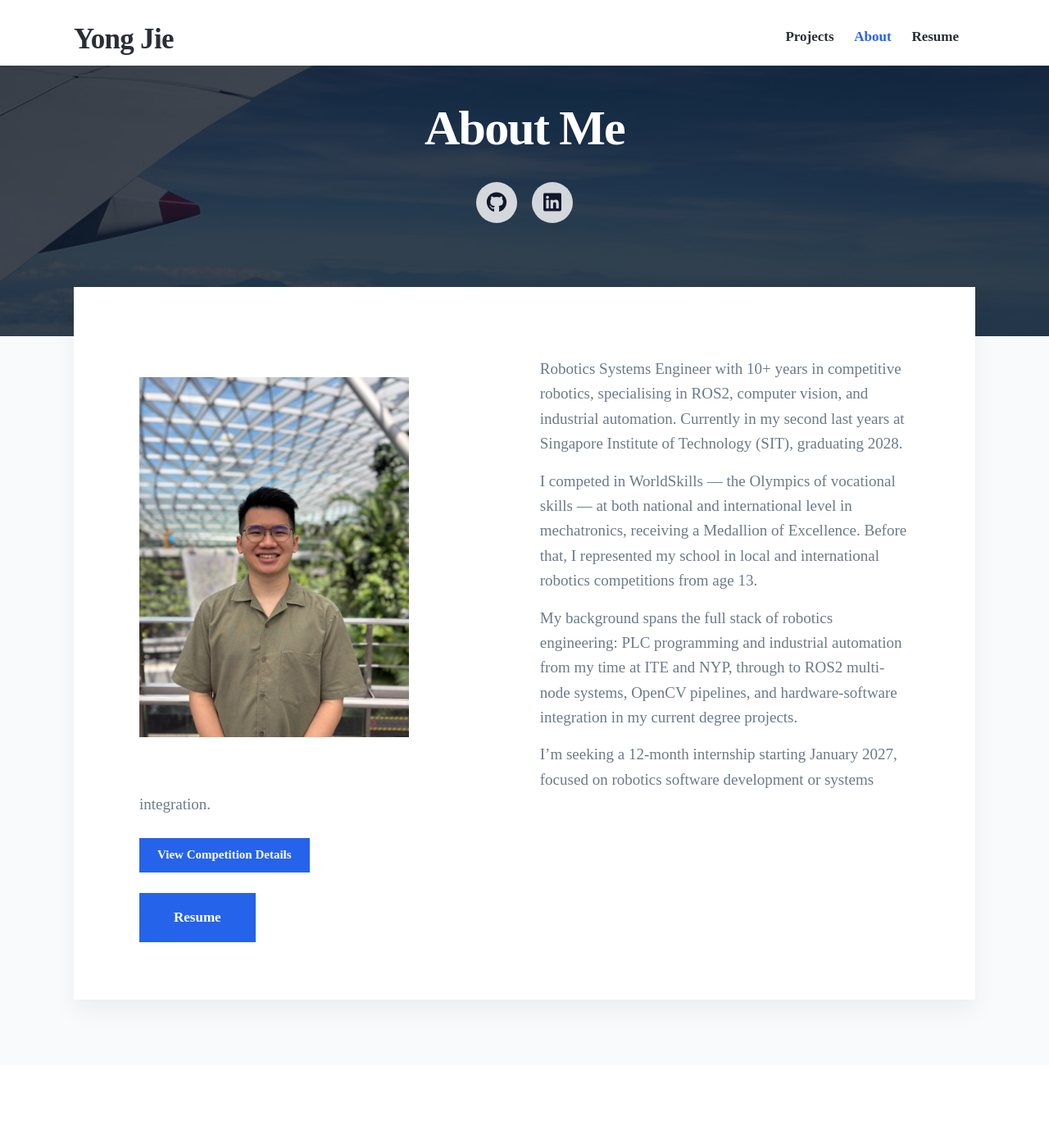
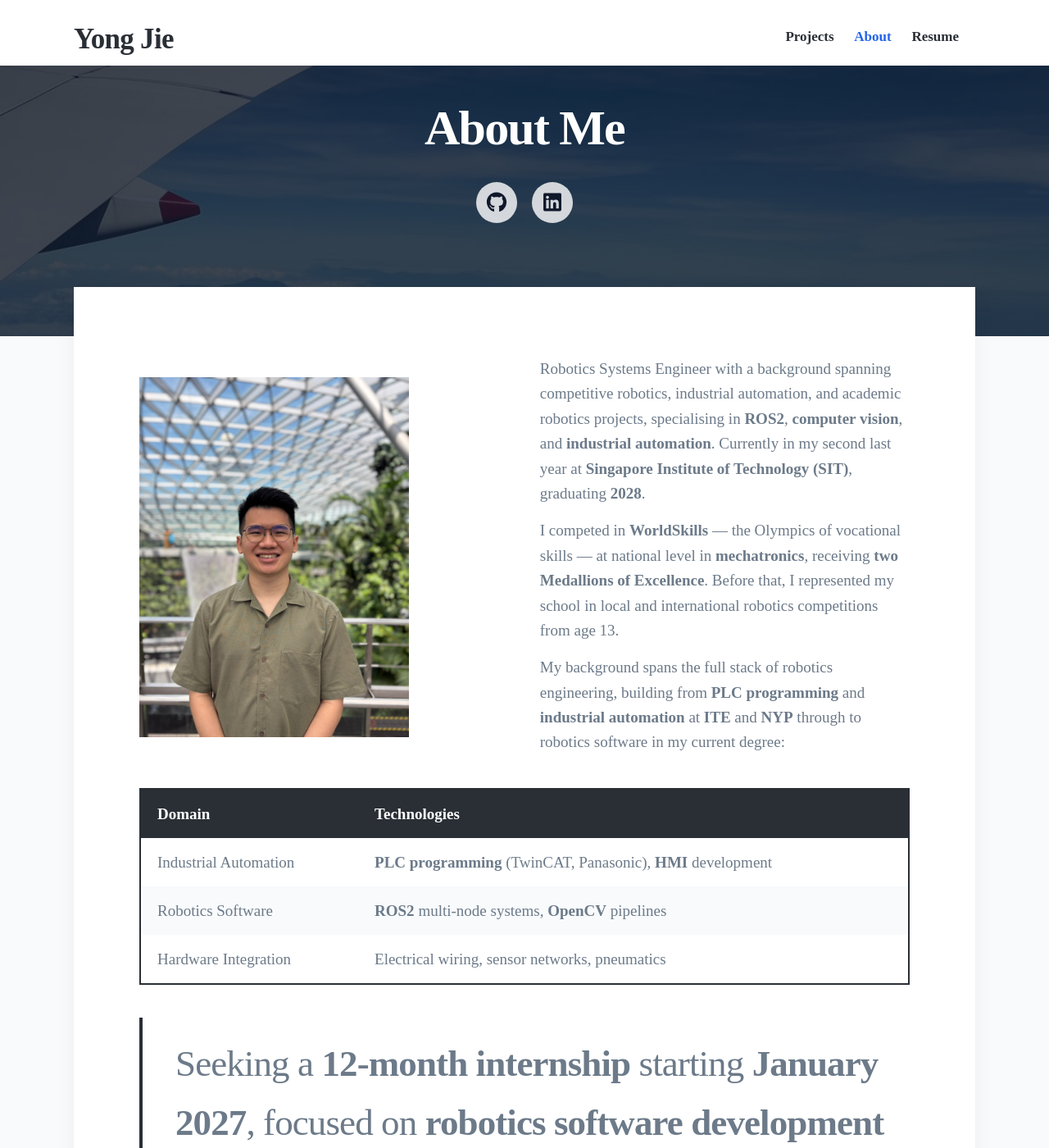
Before and after one commit to YongJiee/YongJiee.github.io, a Jekyll site: the page built from _pages/about.md, in a window 1280 px wide and 1400 px high. Shown: the whole window at 82% size. Built offline with Jekyll 4.4.1, drawn with Linux system fonts in a browser that asks for light colours; nearby versions of some CDN libraries; some of the changed text lies outside the part shown.

Commit message:
Update about page: fix accuracy, bolding, and formatting
- Remove inaccurate 10+ years claim; rephrase as background spanning competitive robotics, industrial automation, and academic projects
- Fix Medallion of Excellence singular → two Medallions of Excellence
- Remove unsupported international level competition claim
- Fix second last years → second last year
- Bold key technical terms and achievements throughout
- Replace tech stack paragraph with domain/technologies table
- Convert internship statement to blockquote
- Add divider before buttons

Co-Authored-By: Claude Sonnet 4.6 <noreply@anthropic.com>

```diff
--- a/_pages/about.md
+++ b/_pages/about.md
@@ -9,13 +9,21 @@ featured_image: '/images/Background.jpg'
   <img src="/images/Me.jpg" style="width: 70%;" class="img-fluid rounded">
 </figure>
 
-Robotics Systems Engineer with 10+ years in competitive robotics, specialising in ROS2, computer vision, and industrial automation. Currently in my second last years at Singapore Institute of Technology (SIT), graduating 2028.
+Robotics Systems Engineer with a background spanning competitive robotics, industrial automation, and academic robotics projects, specialising in **ROS2**, **computer vision**, and **industrial automation**. Currently in my second last year at **Singapore Institute of Technology (SIT)**, graduating **2028**.
 
-I competed in WorldSkills — the Olympics of vocational skills — at both national and international level in mechatronics, receiving a Medallion of Excellence. Before that, I represented my school in local and international robotics competitions from age 13.
+I competed in **WorldSkills** — the Olympics of vocational skills — at national level in **mechatronics**, receiving **two Medallions of Excellence**. Before that, I represented my school in local and international robotics competitions from age 13.
 
-My background spans the full stack of robotics engineering: PLC programming and industrial automation from my time at ITE and NYP, through to ROS2 multi-node systems, OpenCV pipelines, and hardware-software integration in my current degree projects.
+My background spans the full stack of robotics engineering, building from **PLC programming** and **industrial automation** at **ITE** and **NYP** through to robotics software in my current degree:
 
-I'm seeking a 12-month internship starting January 2027, focused on robotics software development or systems integration.
+| Domain | Technologies |
+|--------|-------------|
+| Industrial Automation | **PLC programming** (TwinCAT, Panasonic), **HMI** development |
+| Robotics Software | **ROS2** multi-node systems, **OpenCV** pipelines |
+| Hardware Integration | Electrical wiring, sensor networks, pneumatics |
+
+> Seeking a **12-month internship** starting **January 2027**, focused on **robotics software development** or **systems integration**.
+
+---
 
 <a href="/worldskills" class="button">View Competition Details</a>
 
```
